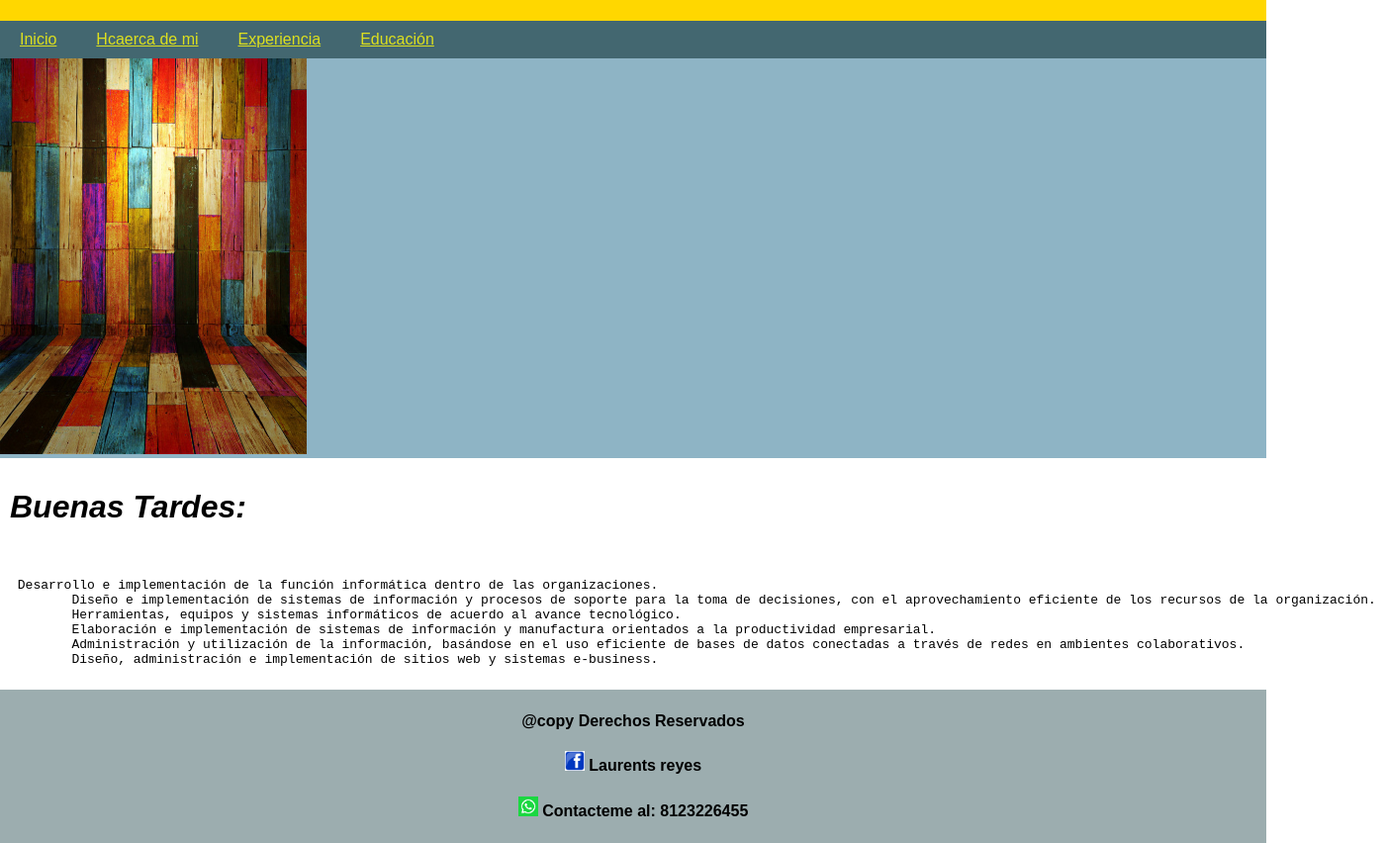
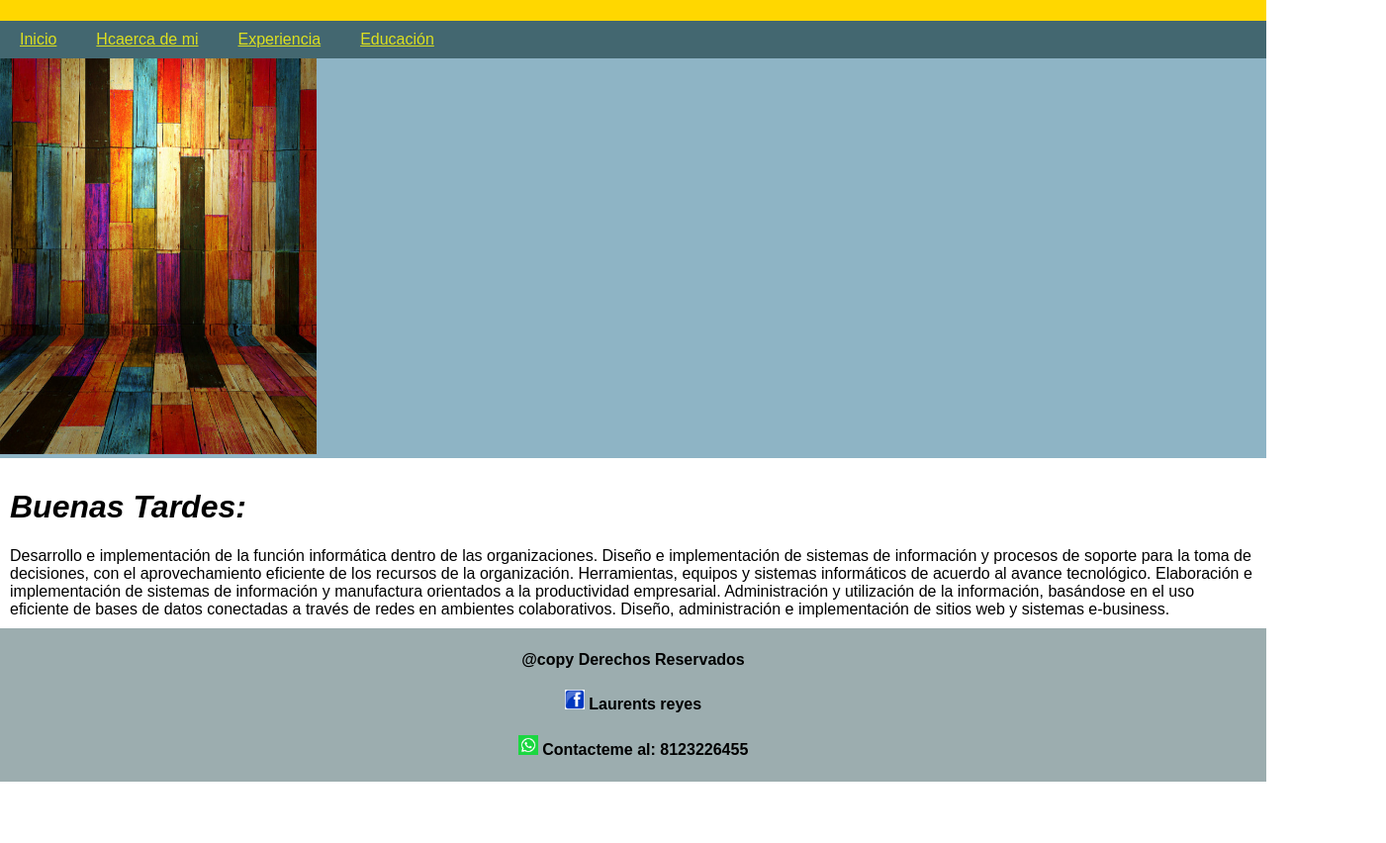
Before and after one commit to lauro82/Proyecto, a plain HTML site: page habilidad.html in a window 1280 px wide. Shown: the part 63-915 px from the top of the page at 99% size, 1401 px wide, since content can reach past the window. After the commit the page ends 853 px from the top, so only its background shows below. Drawn offline with Linux system fonts and the light colour scheme.

Commit message:
subiendo

```diff
--- a/habilidad.html
+++ b/habilidad.html
@@ -19,17 +19,17 @@
 
       <div class="row">
         <div class="side">
-            <img src="fondo.jpg" alt="fondo" width="310px" height="400px">
+            <img src="fondo.jpg" alt="fondo" width="320px" height="400px">
         </div>
     <div class="main">
         <h1><em> Buenas Tardes:</em></h1>
-        <br>
-        <pre> Desarrollo e implementación de la función informática dentro de las organizaciones.
+
+        Desarrollo e implementación de la función informática dentro de las organizaciones.
         Diseño e implementación de sistemas de información y procesos de soporte para la toma de decisiones, con el aprovechamiento eficiente de los recursos de la organización.
         Herramientas, equipos y sistemas informáticos de acuerdo al avance tecnológico.
         Elaboración e implementación de sistemas de información y manufactura orientados a la productividad empresarial.
         Administración y utilización de la información, basándose en el uso eficiente de bases de datos conectadas a través de redes en ambientes colaborativos.
-        Diseño, administración e implementación de sitios web y sistemas e-business. </pre>
+        Diseño, administración e implementación de sitios web y sistemas e-business.
 
     </div>
     </div>
```
Also changed, not shown: acerca.html (+1 -1 lines), experiencias.html (+1 -1 lines).
